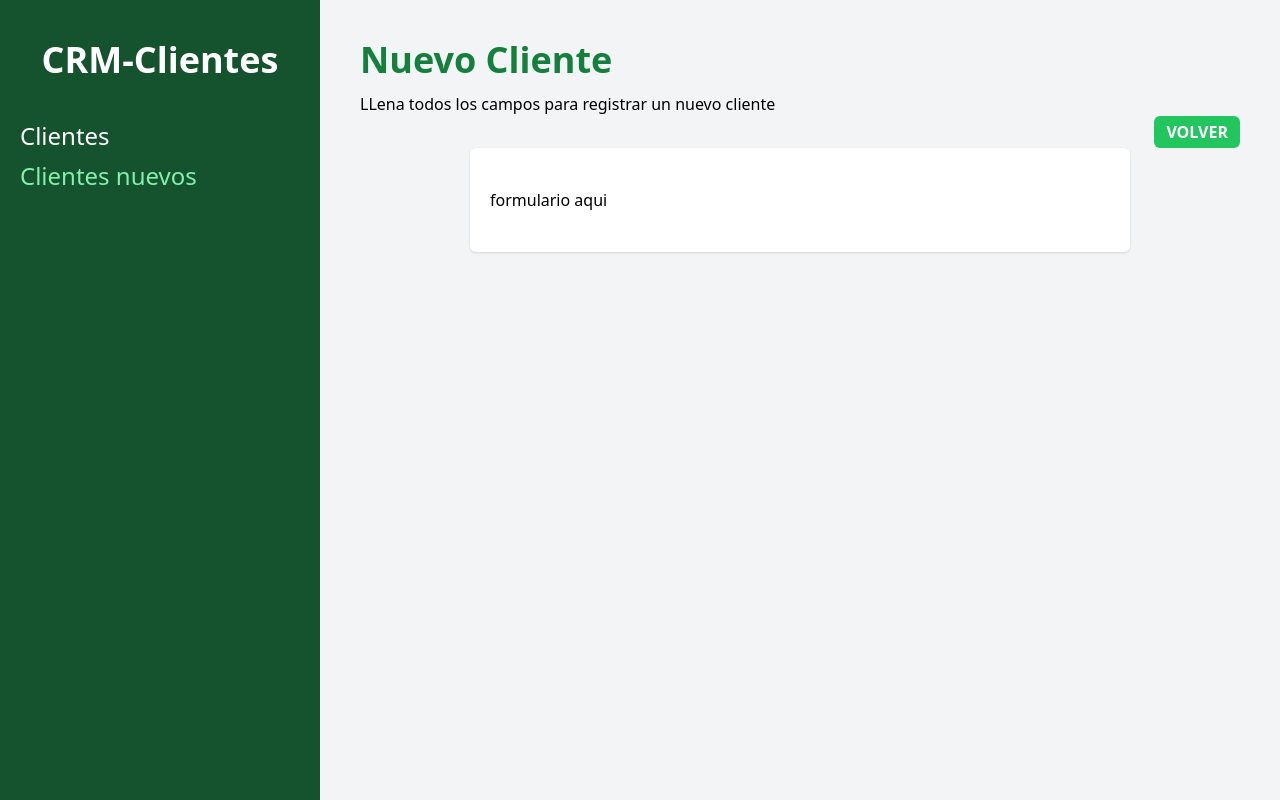
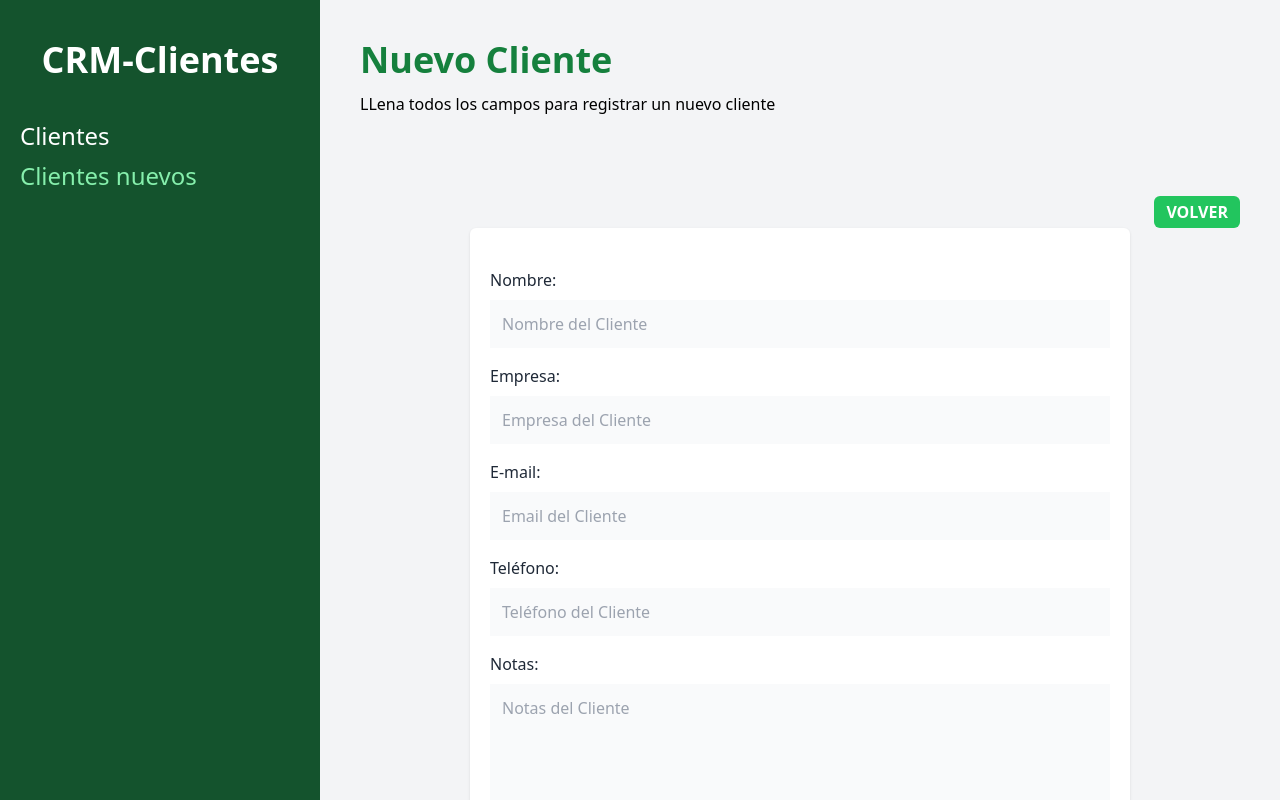
Before and after one commit to JerlibGnzlz/crm-react, a React (Vite) app: page /clientes/nuevo in a window 1280 px wide. Built offline with nearby package versions, Linux system fonts and the light colour scheme.

Commit message:
fix  formulario

```diff
--- /dev/null
+++ b/src/components/Formulario.jsx
@@ -0,0 +1,86 @@
+/* eslint-disable no-unused-vars */
+/* eslint-disable react/no-unknown-property */
+
+
+// eslint-disable-next-line react/prop-types
+const Formulario = ({ cliente }) => {
+    return (
+        <>
+            <div className="mb-4">
+                <label
+                    className="text-gray-800"
+                    htmlFor="nombre"
+                >Nombre:</label>
+                <input
+                    id="nombre"
+                    type="text"
+                    className="mt-2 block w-full p-3 bg-gray-50"
+                    placeholder="Nombre del Cliente"
+                    name="nombre"
+                />
+            </div>
+            <div className="mb-4">
+                <label
+                    className="text-gray-800"
+                    htmlFor="empresa"
+                >Empresa:</label>
+                <input
+                    id="empresa"
+                    type="text"
+                    className="mt-2 block w-full p-3 bg-gray-50"
+                    placeholder="Empresa del Cliente"
+                    name="empresa"
+                />
+            </div>
+
+            <div className="mb-4">
+                <label
+                    className="text-gray-800"
+                    htmlFor="email"
+                >E-mail:</label>
+                <input
+                    id="email"
+                    type="email"
+                    className="mt-2 block w-full p-3 bg-gray-50"
+                    placeholder="Email del Cliente"
+                    name="email"
+                />
+            </div>
+
+            <div className="mb-4">
+                <label
+                    className="text-gray-800"
+                    htmlFor="telefono"
+                >Teléfono:</label>
+                <input
+                    id="telefono"
+                    type="tel"
+                    className="mt-2 block w-full p-3 bg-gray-50"
+                    placeholder="Teléfono del Cliente"
+                    name="telefono"
+                />
+            </div>
+
+            <div className="mb-4">
+                <label
+                    className="text-gray-800"
+                    htmlFor="notas"
+                >Notas:</label>
+                <textarea
+                    as="textarea"
+                    id="notas"
+                    type="text"
+                    className="mt-2 block w-full p-3 bg-gray-50 h-40 align-self"
+                    placeholder="Notas del Cliente"
+                    name="notas"
+                />
+            </div>
+        </>
+    )
+}
+
+
+
+
+
+export default Formulario
--- a/src/pages/NuevoCliente.jsx
+++ b/src/pages/NuevoCliente.jsx
@@ -1,4 +1,5 @@
 import { useNavigate } from "react-router-dom";
+import Formulario from "../components/Formulario";
 
 
 const NuevoCliente = () => {
@@ -7,11 +8,11 @@
 
   return (
     <>
-      <h1 className="font-bold text-4xl text-green-700">Nuevo Cliente</h1>
+      <h1 className="font-bold text-4xl text-green-700 ">Nuevo Cliente</h1>
       <p className="mt-3">LLena todos los campos para registrar un nuevo cliente</p>
 
 
-      <div className="flex justify-end">
+      <div className="flex justify-end mt-20">
         <button className="text-white bg-green-500 font-bold px-3 py-1 uppercase rounded-md"
           onClick={() => navigate("/")}
           type="button">volver
@@ -19,7 +20,16 @@
       </div>
 
       <div className="bg-white shadow rounded-md md:w-3/4 mx-auto px-5 py-10">
-        <p>formulario aqui</p>
+        <form>
+
+          <Formulario />
+
+          <input
+            type="submit"
+            className="mt-5 w-full bg-green-700 uppercase font-bold text-white text-lg"
+            value="Registrar Cliente"
+          />
+        </form>
       </div>
     </>
   );
```
